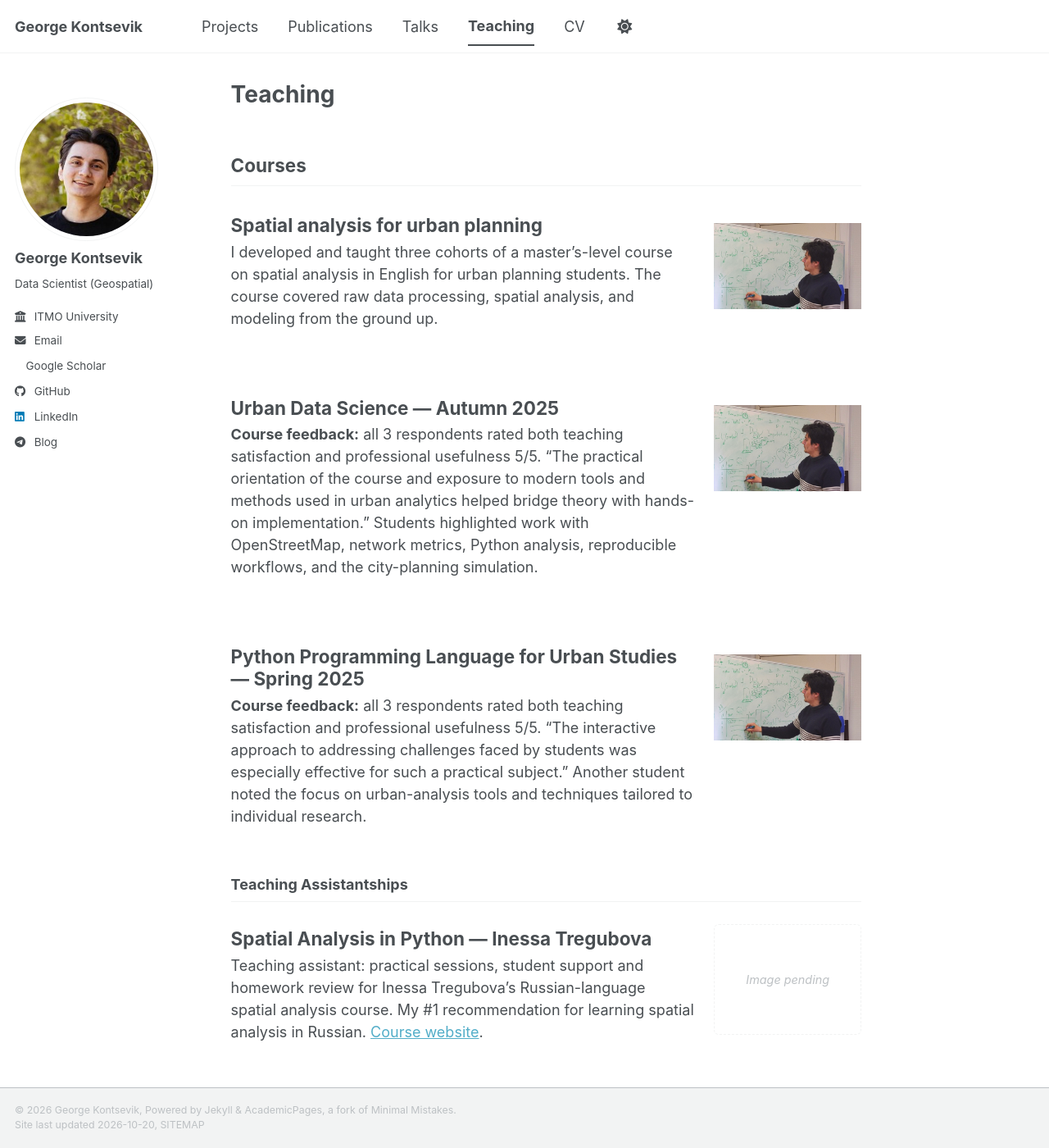
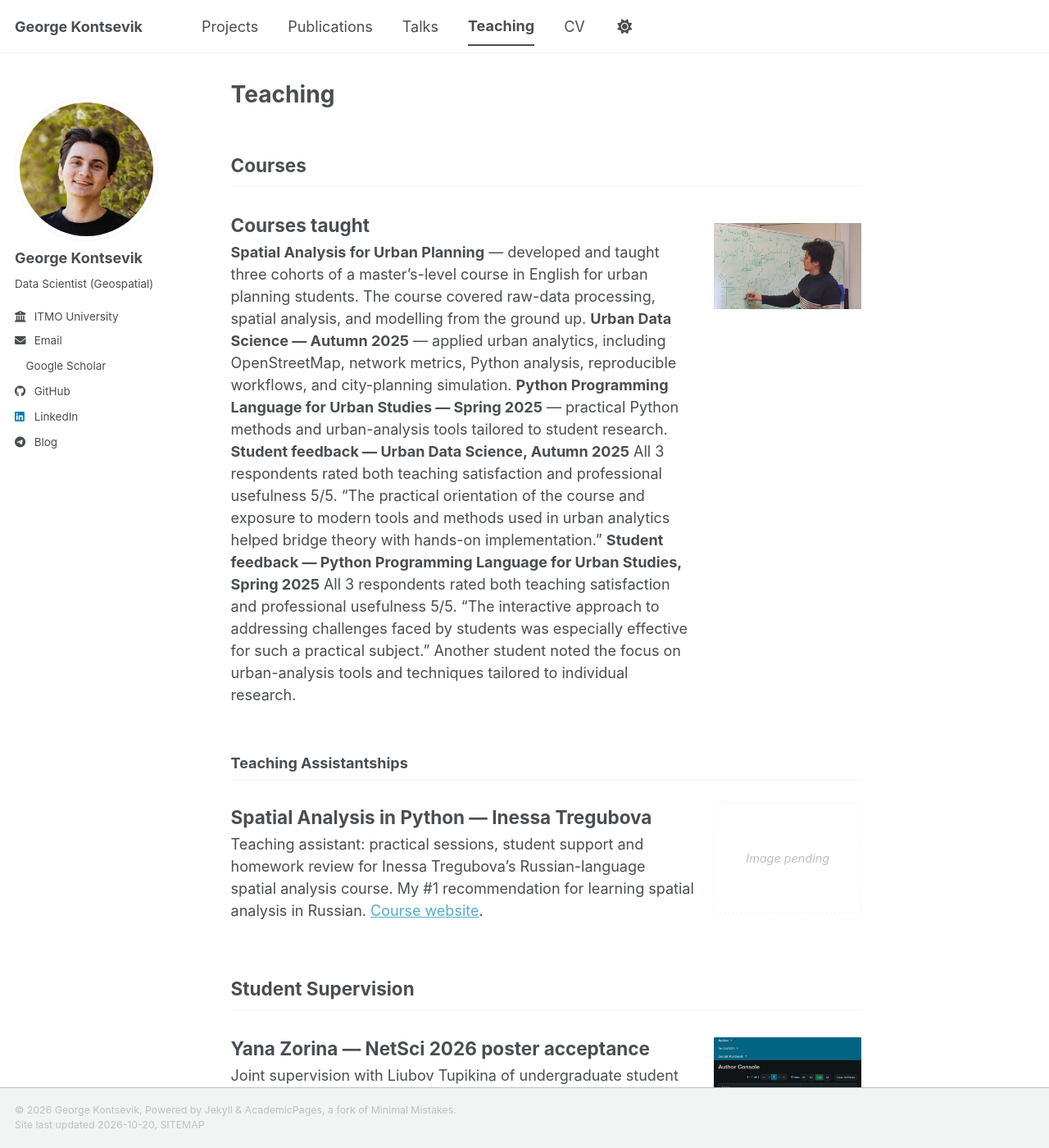
Before and after one commit to GeorgeKontsevik/GeorgeKontsevik.github.io, a Jekyll site: the page built from _pages/teaching.md, in a window 1280 px wide and 1400 px high. Shown: the whole window at 82% size. Built offline with Jekyll 4.4.1, drawn with Linux system fonts in a browser that asks for light colours; a style sheet for code colours, icons or effects is not loaded.

Commit message:
Consolidate teaching courses and feedback

```diff
--- a/_data/section_cards.yml
+++ b/_data/section_cards.yml
@@ -53,26 +53,28 @@
       Yana Zorina's poster accepted under joint supervision.
       We were unable to attend due to a lack of financial support.
 teaching:
-  - title: "Spatial analysis for urban planning"
+  - title: "Courses taught"
     image: "/images/teaching/spatial-analysis-class.png"
     image_alt: "George Kontsevik teaching at a whiteboard with Python and data imputation examples"
     description: >-
-      I developed and taught three cohorts of a master's-level course on spatial analysis in English for urban planning students.
-      The course covered raw data processing, spatial analysis, and modeling from the ground up.
-  - title: "Urban Data Science — Autumn 2025"
-    image: "/images/teaching/spatial-analysis-class.png"
-    image_alt: "George Kontsevik teaching urban data science"
-    description: >-
-      **Course feedback:** all 3 respondents rated both teaching satisfaction and professional usefulness 5/5.
+      **Spatial Analysis for Urban Planning**
+      — developed and taught three cohorts of a master's-level course in English for urban planning students.
+      The course covered raw-data processing, spatial analysis, and modelling from the ground up.
+
+      **Urban Data Science — Autumn 2025**
+      — applied urban analytics, including OpenStreetMap, network metrics, Python analysis,
+      reproducible workflows, and city-planning simulation.
+
+      **Python Programming Language for Urban Studies — Spring 2025**
+      — practical Python methods and urban-analysis tools tailored to student research.
+
+      **Student feedback — Urban Data Science, Autumn 2025**
+      All 3 respondents rated both teaching satisfaction and professional usefulness 5/5.
       “The practical orientation of the course and exposure to modern tools and methods used in urban analytics
       helped bridge theory with hands-on implementation.”
-      Students highlighted work with OpenStreetMap, network metrics, Python analysis, reproducible workflows,
-      and the city-planning simulation.
-  - title: "Python Programming Language for Urban Studies — Spring 2025"
-    image: "/images/teaching/spatial-analysis-class.png"
-    image_alt: "George Kontsevik teaching Python for urban studies"
-    description: >-
-      **Course feedback:** all 3 respondents rated both teaching satisfaction and professional usefulness 5/5.
+
+      **Student feedback — Python Programming Language for Urban Studies, Spring 2025**
+      All 3 respondents rated both teaching satisfaction and professional usefulness 5/5.
       “The interactive approach to addressing challenges faced by students was especially effective for such a practical subject.”
       Another student noted the focus on urban-analysis tools and techniques tailored to individual research.
 teaching_assistantships:
```
